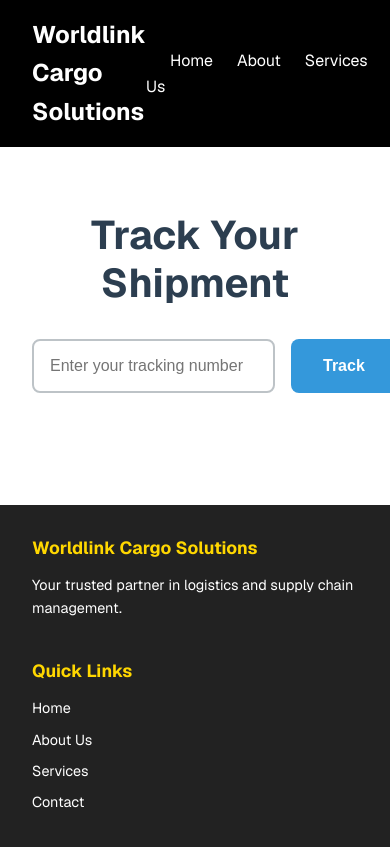
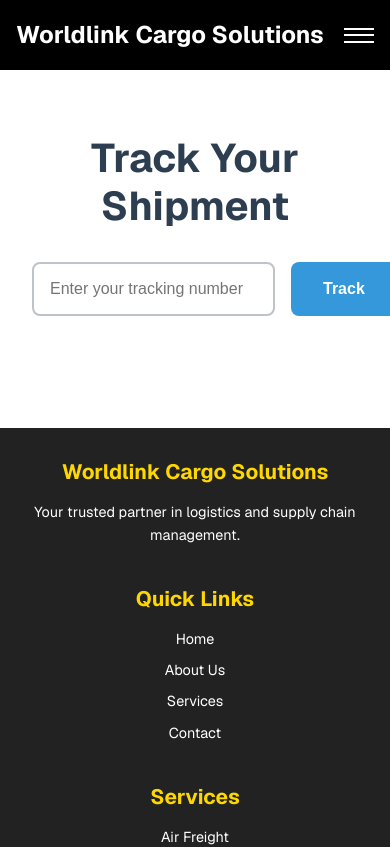
Before and after one commit to syr1u55/worldlink.cargosolutions, a Next.js app: page /tracking in a window 390 px wide. Shown: the top 847 px of the page. Built offline with nearby package versions, Linux system fonts and the light colour scheme.

Commit message:
Implement responsive design for Header, Hero, Services, WhyChooseUs, and Footer components.

```diff
--- a/src/app/globals.css
+++ b/src/app/globals.css
@@ -6,6 +6,11 @@
   --text-color: #333;
   --light-bg: #f8f8f8;
   --dark-bg: #222;
+
+  --breakpoint-sm: 640px;
+  --breakpoint-md: 768px;
+  --breakpoint-lg: 1024px;
+  --breakpoint-xl: 1280px;
 }
 
 @media (prefers-color-scheme: dark) {
--- a/src/app/layout.tsx
+++ b/src/app/layout.tsx
@@ -17,7 +17,7 @@ const geistMono = Geist_Mono({
 export const metadata: Metadata = {
   title: "Worldlink Cargo Solutions",
   description: "Worldlink Cargo Solutions - Your trusted partner for global shipping and logistics solutions.",
-
+  viewport: 'width=device-width, initial-scale=1',
 };
 
 export default function RootLayout({
--- a/src/components/Footer/Footer.module.css
+++ b/src/components/Footer/Footer.module.css
@@ -54,3 +54,29 @@
   margin-top: 1.5rem;
   border-top: 1px solid #333;
 }
+
+@media (max-width: 768px) {
+  .container {
+    flex-direction: column;
+    align-items: center;
+  }
+
+  .column {
+    min-width: unset;
+    width: 100%;
+    text-align: center;
+  }
+
+  .column h3 {
+    font-size: 1.3rem;
+  }
+
+  .column p,
+  .column ul li a {
+    font-size: 0.9rem;
+  }
+
+  .bottomBar p {
+    font-size: 0.8rem;
+  }
+}
--- a/src/components/Header/Header.module.css
+++ b/src/components/Header/Header.module.css
@@ -5,6 +5,7 @@
   padding: 1rem 2rem;
   background-color: #000;
   color: #fff;
+  position: relative; /* Needed for absolute positioning of mobile nav */
 }
 
 .logo a {
@@ -14,15 +15,28 @@
   font-weight: bold;
 }
 
+.nav {
+  display: flex;
+}
+
 .nav a {
   color: #fff;
   text-decoration: none;
   margin-left: 1.5rem;
   font-size: 1rem;
+  white-space: nowrap; /* Prevent wrapping */
 }
 
 .nav a:hover {
   color: #ffd700; /* Gold color for hover */
+}
+
+.quoteDesktop {
+  display: block;
+}
+
+.quoteMobile {
+  display: none;
 }
 
 .quoteButton {
@@ -37,3 +51,67 @@
 .quoteButton:hover {
   background-color: #e6c200;
 }
+
+.hamburger {
+  display: none; /* Hidden by default */
+  background: none;
+  border: none;
+  cursor: pointer;
+  flex-direction: column;
+  justify-content: space-around;
+  width: 30px;
+  height: 20px;
+  padding: 0;
+  z-index: 1000; /* Ensure it's above other content */
+}
+
+.hamburgerLine {
+  display: block;
+  width: 100%;
+  height: 2px;
+  background-color: #fff;
+  transition: all 0.3s ease-in-out;
+}
+
+/* Media query for mobile devices */
+@media (max-width: 768px) {
+  .header {
+    padding: 1rem;
+  }
+
+  .nav {
+    display: none; /* Hide navigation by default on small screens */
+    flex-direction: column;
+    position: absolute;
+    top: 100%; /* Position below the header */
+    left: 0;
+    width: 100%;
+    background-color: #000; /* Same as header background */
+    padding: 1rem 0;
+    box-shadow: 0 2px 5px rgba(0, 0, 0, 0.2);
+    z-index: 999; /* Ensure it's above page content */
+  }
+
+  .navOpen {
+    display: flex; /* Show navigation when open */
+  }
+
+  .nav a {
+    margin: 0.5rem 1rem; /* Adjust spacing for mobile links */
+    text-align: center;
+  }
+
+  .quoteDesktop {
+    display: none;
+  }
+
+  .quoteMobile {
+    display: block;
+    margin-top: 1rem;
+    text-align: center;
+  }
+
+  .hamburger {
+    display: flex; /* Show hamburger on small screens */
+  }
+}
--- a/src/components/Header/Header.tsx
+++ b/src/components/Header/Header.tsx
@@ -1,20 +1,35 @@
 import Link from 'next/link';
+import { useState } from 'react';
 import styles from './Header.module.css';
 
 const Header = () => {
+  const [isOpen, setIsOpen] = useState(false);
+
+  const toggleMenu = () => {
+    setIsOpen(!isOpen);
+  };
+
   return (
     <header className={styles.header}>
       <div className={styles.logo}>
         <Link href="/">Worldlink Cargo Solutions</Link>
       </div>
-      <nav className={styles.nav}>
-        <Link href="/">Home</Link>
-        <Link href="/about">About</Link>
-        <Link href="/services">Services</Link>
-        <Link href="/tracking">Tracking</Link>
-        <Link href="/contact">Contact Us</Link>
+      <button className={styles.hamburger} onClick={toggleMenu} aria-label="Toggle menu">
+        <span className={styles.hamburgerLine}></span>
+        <span className={styles.hamburgerLine}></span>
+        <span className={styles.hamburgerLine}></span>
+      </button>
+      <nav className={`${styles.nav} ${isOpen ? styles.navOpen : ''}`}>
+        <Link href="/" onClick={toggleMenu}>Home</Link>
+        <Link href="/about" onClick={toggleMenu}>About</Link>
+        <Link href="/services" onClick={toggleMenu}>Services</Link>
+        <Link href="/tracking" onClick={toggleMenu}>Tracking</Link>
+        <Link href="/contact" onClick={toggleMenu}>Contact Us</Link>
+        <div className={styles.quoteMobile}>
+          <Link href="/quote" className={styles.quoteButton} onClick={toggleMenu}>Get a Quote</Link>
+        </div>
       </nav>
-      <div className={styles.quote}>
+      <div className={styles.quoteDesktop}>
         <Link href="/quote" className={styles.quoteButton}>Get a Quote</Link>
       </div>
     </header>
```
Also changed, not shown: src/components/Hero/Hero.module.css (+19 -0 lines), src/components/Services/Services.module.css (+36 -0 lines), src/components/WhyChooseUs/WhyChooseUs.module.css (+32 -0 lines).
